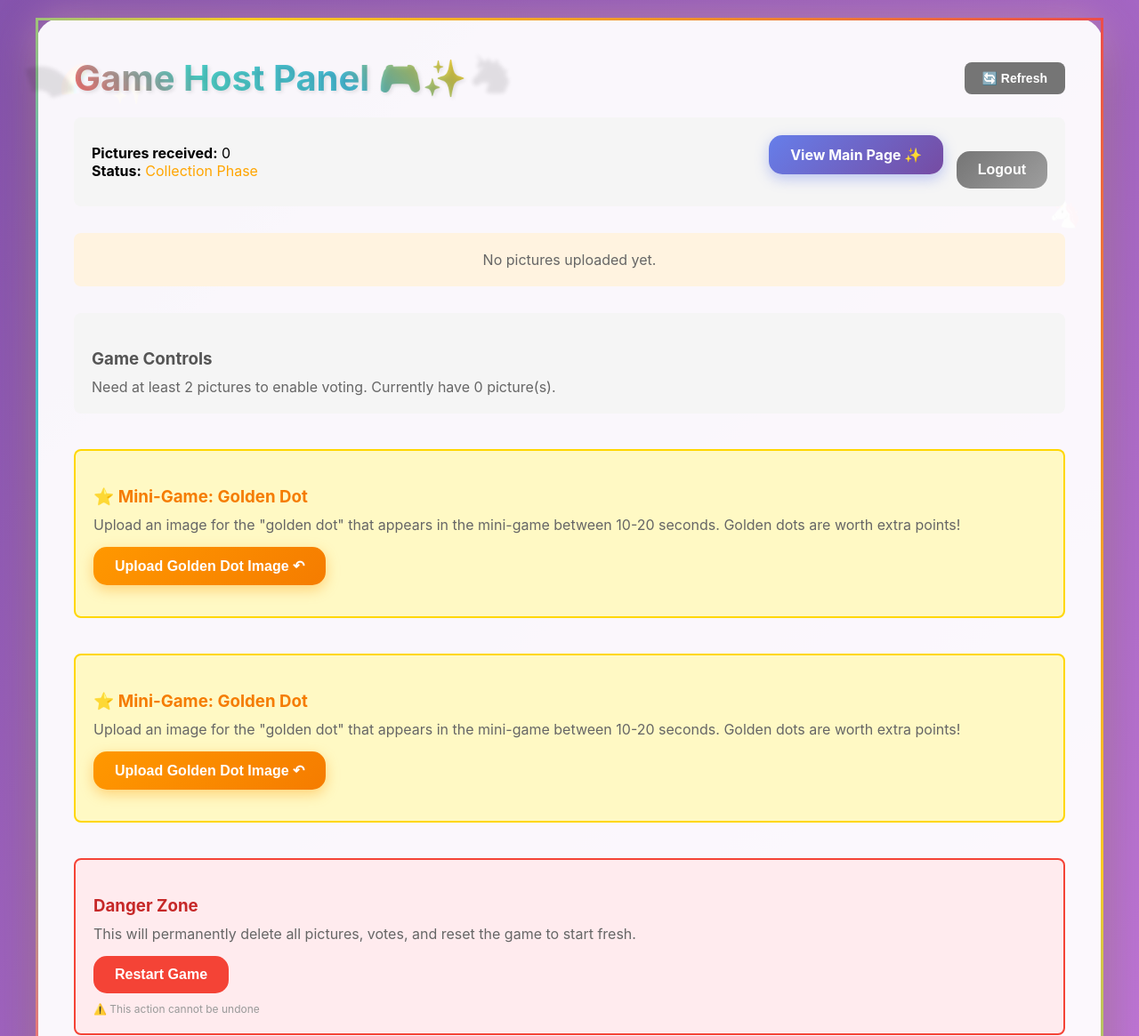
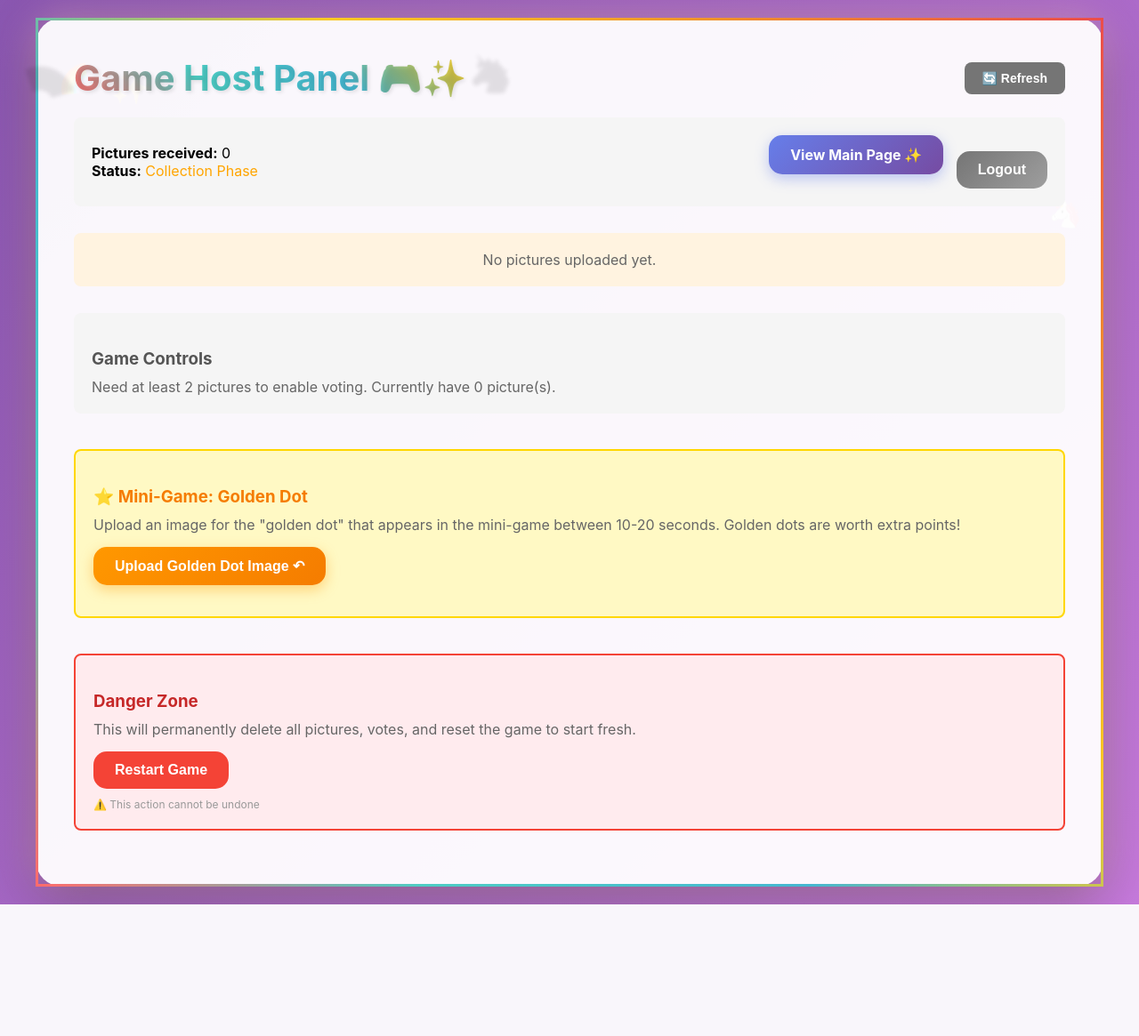
Before and after one commit to tomasgrosso00/picture-guessing-game, a Flask app: page /admin in a window 1280 px wide. Shown: the top 1165 px of the page at 89% size. After the commit the page ends 1017 px from the top, so only its background shows below. Run offline with Flask 3, Linux system fonts and the light colour scheme; the visitor is signed in with stand-in values (Sample User, id 1).

Commit message:
Remove duplicate Mini-Game Golden Dot Settings section

```diff
--- a/templates/admin.html
+++ b/templates/admin.html
@@ -356,24 +356,6 @@
         <div id="goldenDotPreview" style="margin-top: 15px;"></div>
     </div>
 
-    <!-- Mini-Game Golden Dot Settings -->
-    <div style="margin-top: 40px; padding: 20px; background: #fff9c4; border-radius: 8px; border: 2px solid #ffd700;">
-        <h3 style="color: #f57c00;">⭐ Mini-Game: Golden Dot</h3>
-        <p style="color: #666; margin-bottom: 15px;">
-            Upload an image for the "golden dot" that appears in the mini-game between 10-20 seconds. Golden dots are worth extra points!
-        </p>
-        <div style="margin-bottom: 15px;">
-            <input type="file" id="goldenDotInput" accept="image/*" style="display: none;">
-            <button id="uploadGoldenDotBtn" class="btn btn-warning" onclick="document.getElementById('goldenDotInput').click()">
-                Upload Golden Dot Image
-            </button>
-            <button id="removeGoldenDotBtn" class="btn btn-secondary" style="display: none; margin-left: 10px;">
-                Remove Golden Dot
-            </button>
-        </div>
-        <div id="goldenDotPreview" style="margin-top: 15px;"></div>
-    </div>
-
     <!-- Danger Zone -->
     <div style="margin-top: 40px; padding: 20px; background: #ffebee; border-radius: 8px; border: 2px solid #f44336;">
         <h3 style="color: #c62828;">Danger Zone</h3>
```
